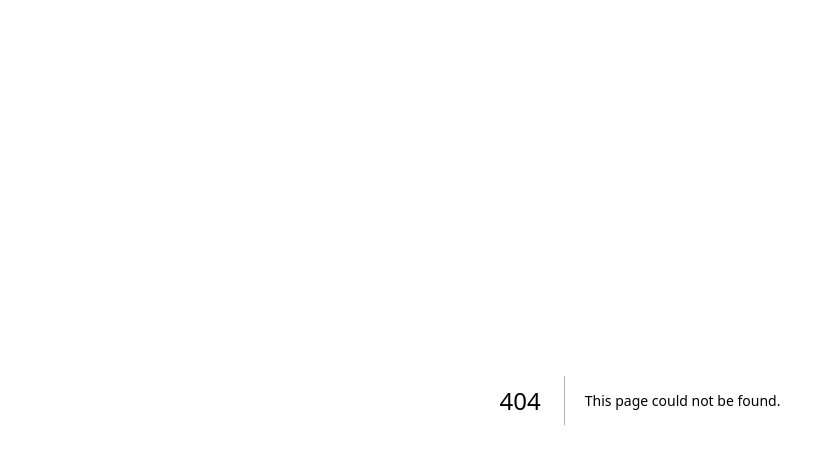
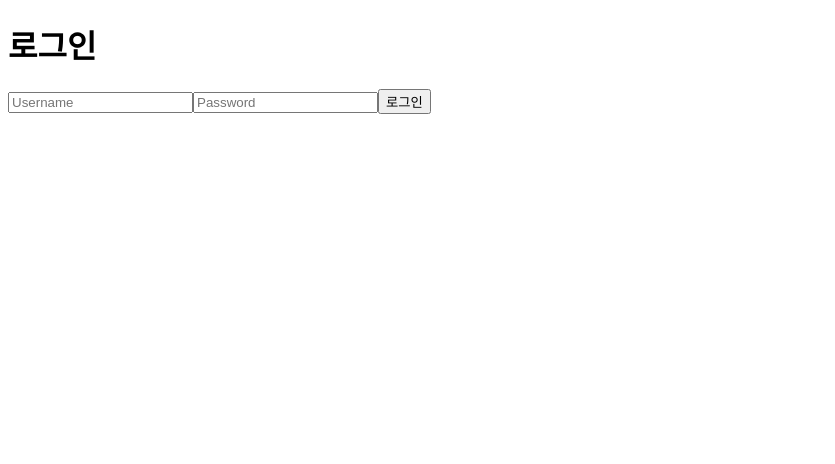
Before and after one commit to jaejaljaejal/jaejaljaejal, a Next.js app in the folder jaejaljaejal-front/: page /login/page in a window 1280 px wide. Before the commit this address had no page. Shown: the top 464 px of the page, without its empty margins (0-835 px from the left). Built offline with nearby package versions, Linux system fonts and the light colour scheme.

Commit message:
login 폴더 생성

```diff
--- a/jaejaljaejal-front/components/header.tsx
+++ b/jaejaljaejal-front/components/header.tsx
@@ -1,18 +1,11 @@
 "use client";
 
 import { useState } from "react";
-import { useRouter } from "next/router";
 
 const Header = () => {
   const [isLoggedIn, setIsLoggedIn] = useState(false);
-  const router = useRouter();
 
-  // 로그인 페이지로 리디렉션
-  const handleLoginRedirect = () => {
-    router.push("/login");
-  };
-
-  // // 로그인
+  // 로그인
   // const handleLogin = () => {
   //   setIsLoggedIn(true);
   // };
@@ -39,10 +32,7 @@
           </>
         ) : (
           // 비로그인
-          <button
-            onClick={handleLoginRedirect}
-            className="text-black bg-white border border-gray-400 hover:bg-gray-100 font-medium py-2 px-4 rounded-lg"
-          >
+          <button className="text-black bg-white border border-gray-400 hover:bg-gray-100 font-medium py-2 px-4 rounded-lg">
             회원가입 / 로그인
           </button>
         )}
--- /dev/null
+++ b/jaejaljaejal-front/pages/login/page.tsx
@@ -0,0 +1,16 @@
+// pages/login/page.tsx
+
+const LoginPage = () => {
+  return (
+    <div>
+      <h1>로그인</h1>
+      <form>
+        <input type="text" placeholder="Username" />
+        <input type="password" placeholder="Password" />
+        <button type="submit">로그인</button>
+      </form>
+    </div>
+  );
+};
+
+export default LoginPage;
```
